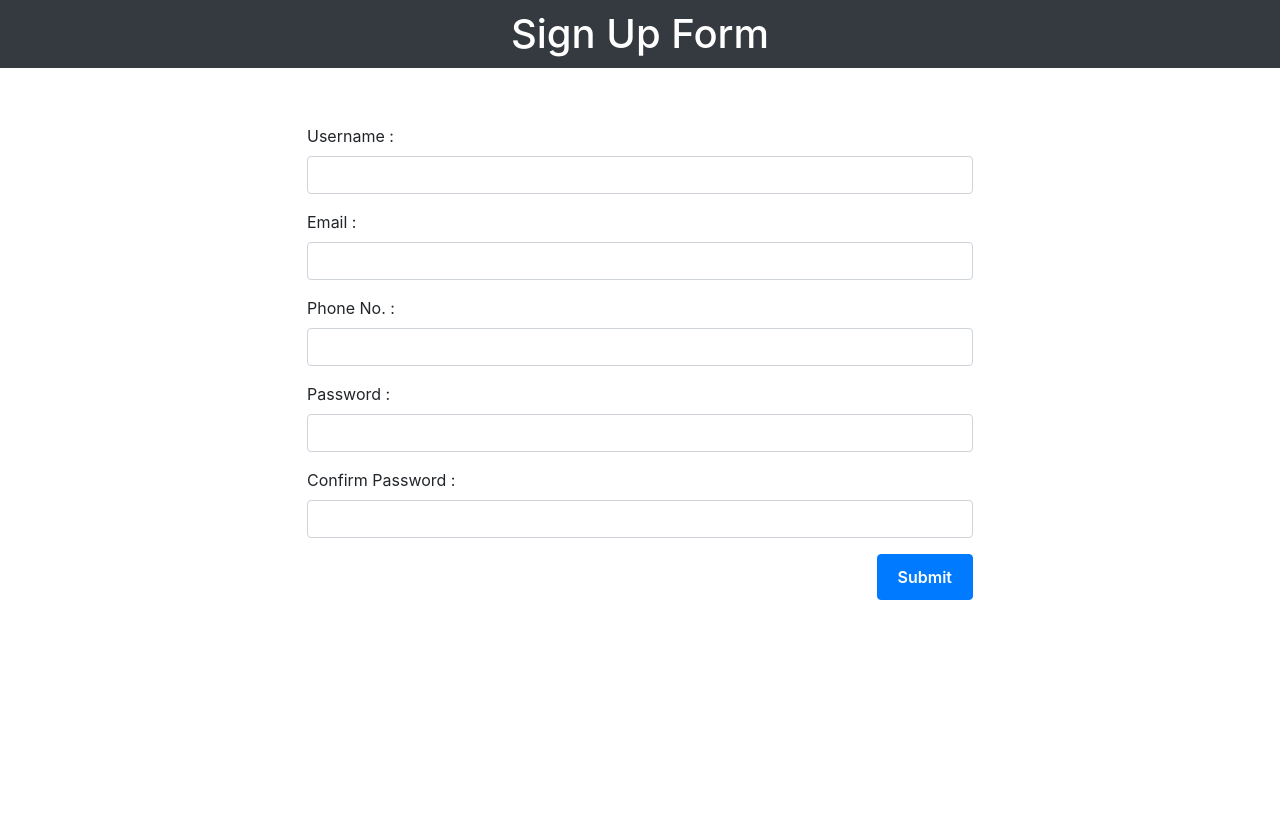
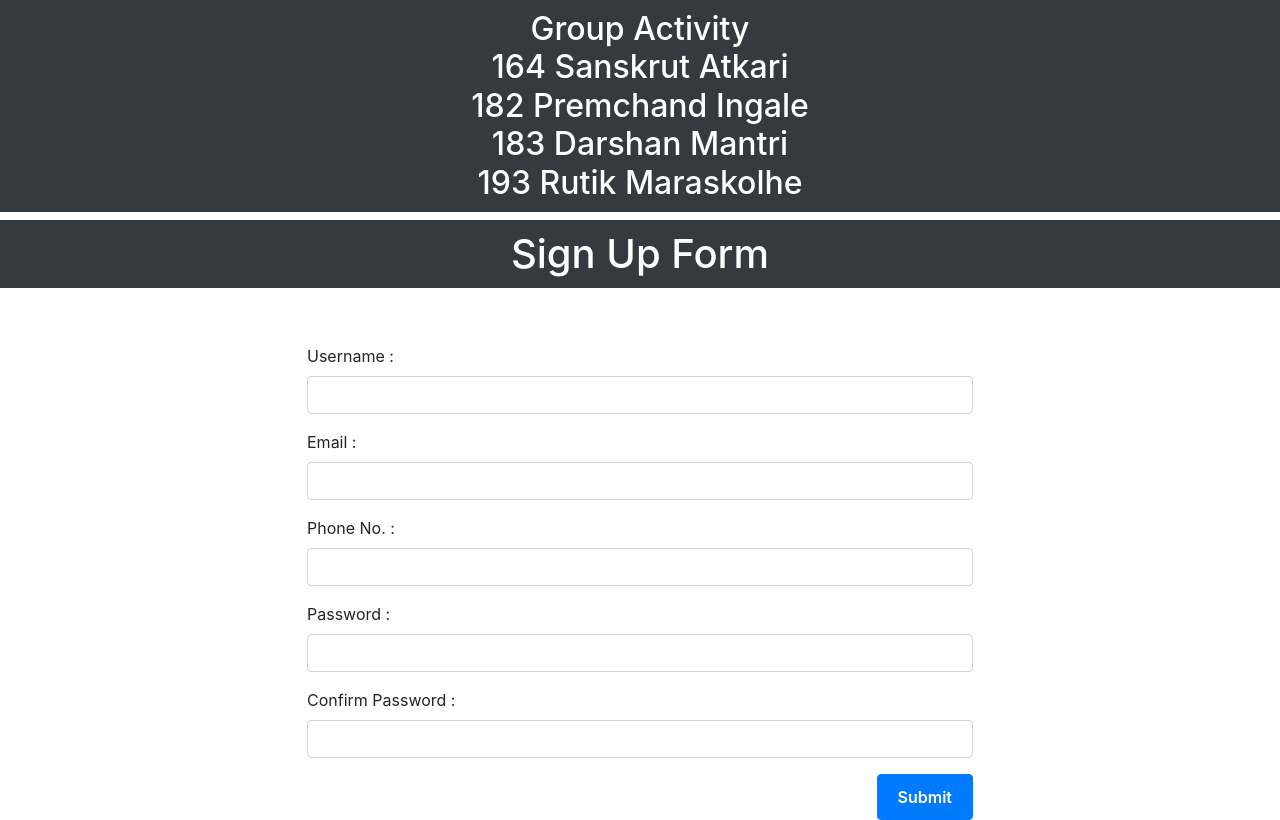
Before and after one commit to psingale/182_TOC_FormValidation, a plain HTML site: page index.html in a window 1280 px wide. Drawn offline with nearby package versions, Linux system fonts and the light colour scheme.

Commit message:
Update index.html

```diff
--- a/index.html
+++ b/index.html
@@ -19,6 +19,7 @@
     <title>Form Validation</title>
 </head>
 <body>
+    <h2 class="text-center bg-dark text-white" style="padding: 10px 10px 10px 10px;">Group Activity<br>164 Sanskrut Atkari<br>182 Premchand Ingale<br>183 Darshan Mantri<br>193 Rutik Maraskolhe</h2>
 
     <h1 class="text-center bg-dark text-white" style="padding: 10px 10px 10px 10px;">Sign Up Form</h1>
 <br><br>
```
